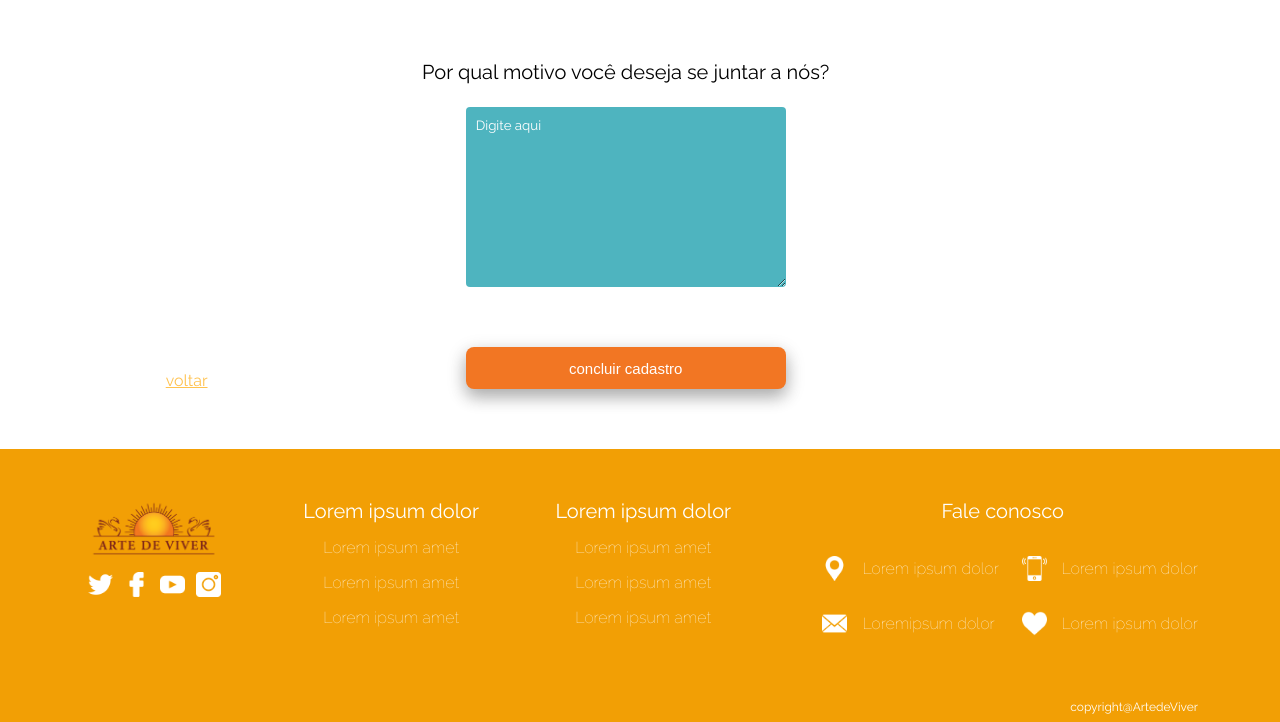
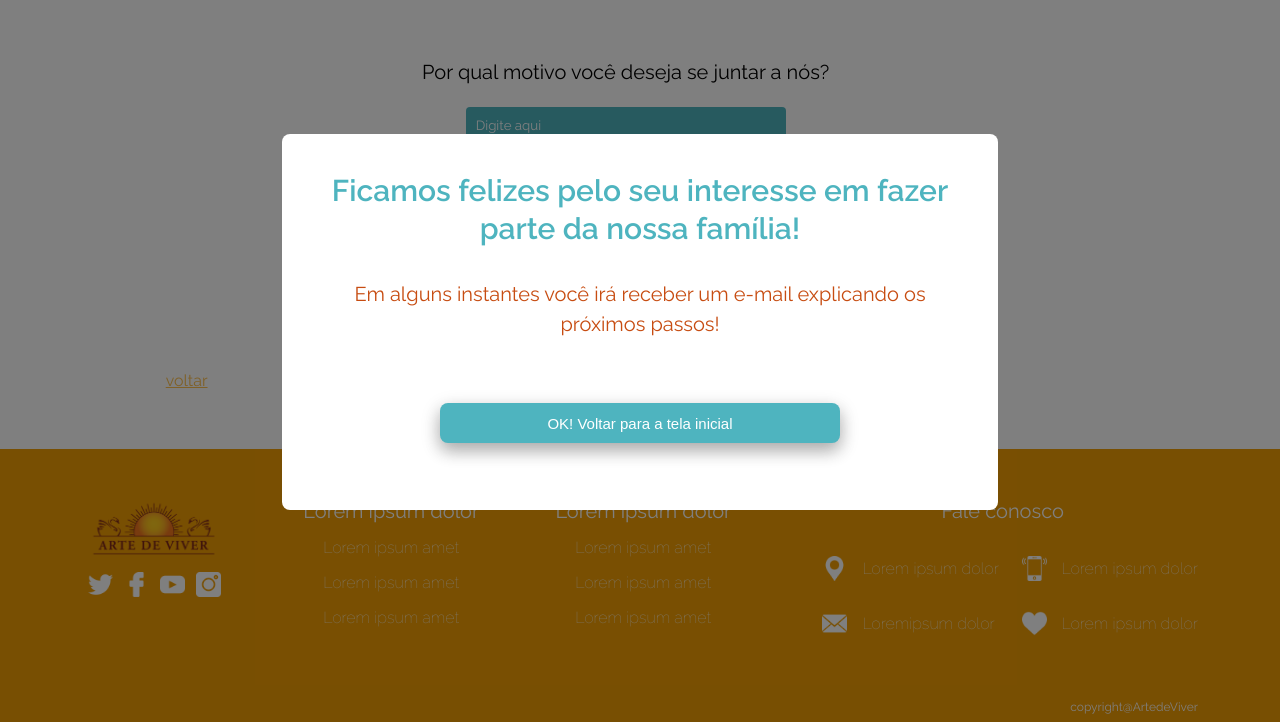
Before and after one commit to artedeviver/Arte-de-Viver, a plain HTML site: page public/pages/seja-membro.html in a window 1280 px wide. Both pictures are taken after a click on the button "concluir cadastro". Shown: the part 902-1624 px from the top of the page. Drawn offline with Linux system fonts and the light colour scheme.

Commit message:
Adiciona pop-up

```diff
--- a/public/pages/seja-membro.html
+++ b/public/pages/seja-membro.html
@@ -21,7 +21,22 @@
 
 </head>
 
-<body>
+<body class="body">
+
+    <section class="pop-up">
+        <div>
+            <p>
+                Ficamos felizes pelo seu interesse em fazer parte da nossa família!
+            </p>
+
+            <p>
+                Em alguns instantes você irá receber um e-mail explicando os próximos passos!
+            </p>
+            <button class="btn-back-cadastro">OK! Voltar para a tela inicial</button>
+        </div>
+
+    </section>
+
     <!-- navbar -->
     <header>
         <a href="../index.html"><img src="../img/logo.png"
@@ -142,5 +157,6 @@
     </footer>
 </body>
 <script src="../js/animations.js"></script>
+<script src="../js/cadastro.js"></script>
 
 </html>
```
Lines whose indentation alone changed are shown as unchanged.
